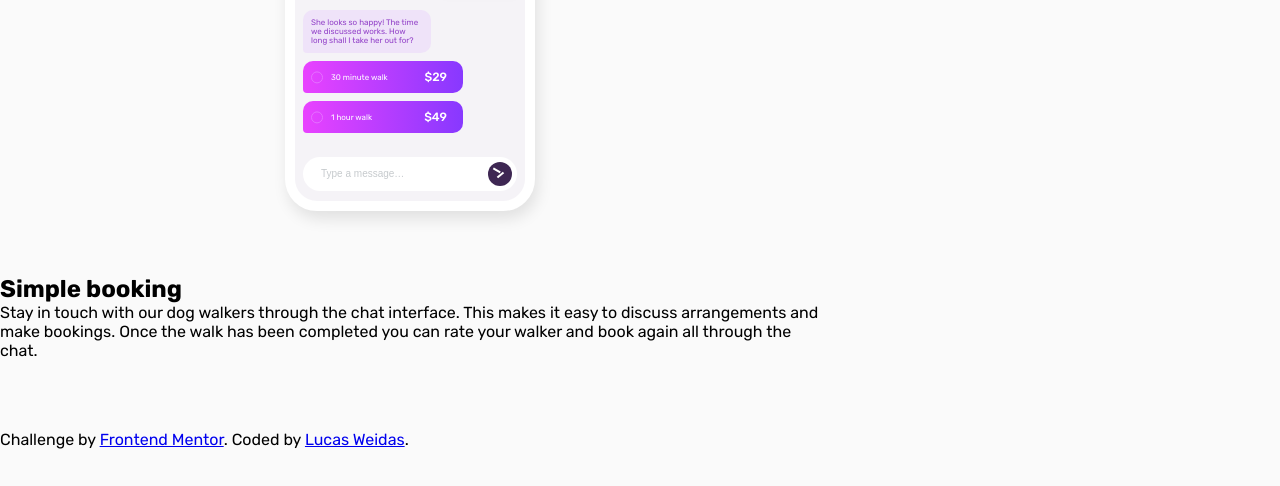
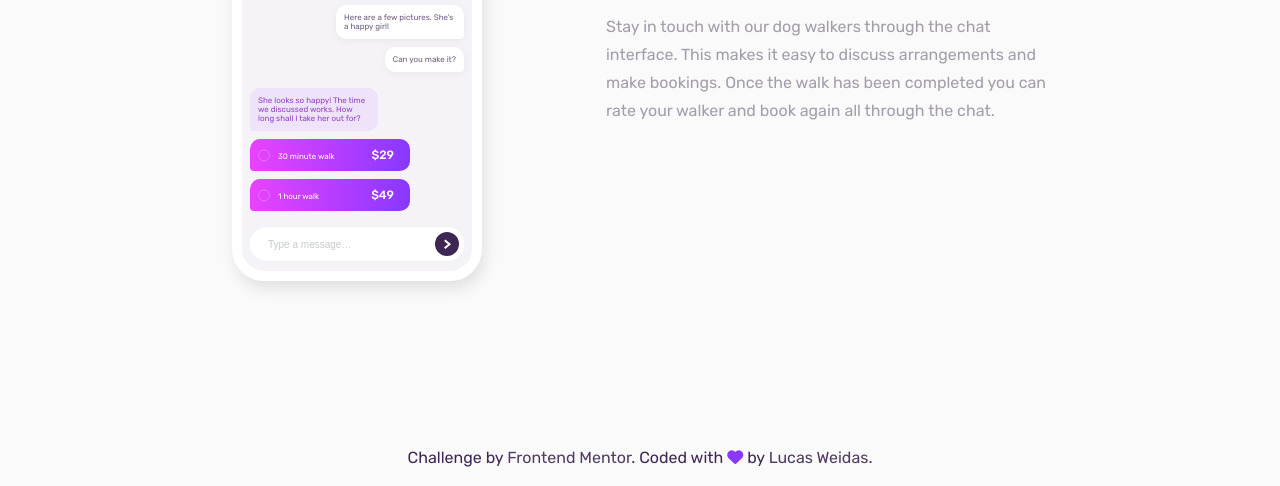
Before and after one commit to lucasweidas/chat-app-css-illustration-master, a plain HTML site: page index.html in a window 1280 px wide. Shown: the part 370-856 px from the top of the page. Before the commit the page ends 819 px from the top, so only its background shows below. Drawn offline with Linux system fonts and the light colour scheme.

Commit message:
project update

```diff
--- a/css/style.css
+++ b/css/style.css
@@ -37,6 +37,8 @@
 /* General Styles */
 body {
   width: 100%;
+  display: grid;
+  place-items: center;
   font-family: var(--ff-default);
   background-color: var(--clr-body-bg);
 }
@@ -61,9 +63,10 @@ button {
 
 /****************************************/
 /* Phone Container */
-#phone {
+.phone {
   width: 250px;
-  height: 510px;
+  height: 502px;
+  flex-shrink: 0;
   background-color: var(--clr-app-bg);
   border: 0.625rem solid var(--clr-white);
   border-radius: 2rem;
@@ -72,7 +75,7 @@ button {
   overflow: hidden;
 }
 
-#phone::before {
+.phone::before {
   content: '';
   width: 130px;
   height: 18px;
@@ -297,11 +300,12 @@ button {
   background-color: var(--clr-white);
   border-radius: 1.063rem;
   padding: 0.313rem;
-  /* margin-block-start: 0.5rem; */
-  margin-block-start: auto;
+  margin-block-start: 0.5rem;
 }
 
 #inp-text {
+  width: calc(100% - 1.75rem);
+  height: 100%;
   font-size: 0.625rem;
   border: none;
   padding-inline-start: 0.813rem;
@@ -328,7 +332,7 @@ button {
   content: '';
   display: block;
   width: 2px;
-  height: 8px;
+  height: 7px;
   position: absolute;
   top: 0.5rem;
   left: 0.5rem;
@@ -336,12 +340,89 @@ button {
 }
 
 #btn-submit::before {
-  transform: rotate(50deg) translate(3px, -2px);
+  transform: rotate(50deg) translate(4px, -1px);
 }
 
 #btn-submit::after {
-  transform: rotate(120deg) translate(-3px, 2px);
+  transform: rotate(-50deg) translate(3px, 2px);
+}
+
+/* Intro Container */
+.intro {
+  max-width: calc(442px + 3rem);
+  text-align: center;
+  padding-inline: 1.5rem;
+}
+
+.intro h1 {
+  font-size: 2.375rem;
+  font-weight: 500;
+  color: var(--clr-text-05);
+  margin-block-end: 2rem;
+}
+
+.intro p {
+  color: var(--clr-text-06);
+  line-height: 1.75em;
+}
+
+/* Footer */
+.attribution {
+  color: var(--clr-text-05);
+  text-align: center;
+  line-height: 1.5em;
+  padding: 1rem;
+}
+
+.attribution a {
+  color: inherit;
+  opacity: 0.9;
+  text-decoration: none;
+}
+
+.attribution a:hover,
+.attribution a:focus-visible {
+  color: var(--clr-text-02);
+  text-decoration: underline;
+}
+
+.fa-heart {
+  color: var(--clr-light-violet);
 }
 
 /****************************************/
 /* Media Queries */
+@media (min-width: 375px) {
+  .intro {
+    max-width: calc(442px + 4rem);
+    padding-inline: 2rem;
+  }
+}
+
+@media (min-width: 768px) {
+  body {
+    padding-inline: 2rem;
+  }
+
+  main {
+    flex-direction: row;
+    align-items: center;
+    justify-content: center;
+    gap: 4.5rem 2rem;
+  }
+
+  .intro {
+    text-align: start;
+  }
+}
+
+@media (min-width: 1024px) {
+  main {
+    column-gap: 7.75rem;
+  }
+
+  .intro {
+    max-width: 442px;
+    padding-inline: 0;
+  }
+}
--- a/index.html
+++ b/index.html
@@ -6,11 +6,12 @@
   <link rel="icon" type="image/png" sizes="32x32" href="./images/favicon-32x32.png">
   <title>Frontend Mentor | Chat App Illustration</title>
   <link rel="stylesheet" href="css/style.css">
+  <link rel="stylesheet" href="https://cdnjs.cloudflare.com/ajax/libs/font-awesome/6.1.1/css/all.min.css" integrity="sha512-KfkfwYDsLkIlwQp6LFnl8zNdLGxu9YAA1QvwINks4PhcElQSvqcyVLLD9aMhXd13uQjoXtEKNosOWaZqXgel0g==" crossorigin="anonymous" referrerpolicy="no-referrer" />
 </head>
 <body>
   <main>
     <!-- Phone Container -->
-    <div id="phone">
+    <div class="phone">
       <!-- App Header -->
       <div class="app-header">
         <div class="card">
@@ -66,7 +67,7 @@
   <footer>
     <p class="attribution">
       Challenge by <a href="https://www.frontendmentor.io?ref=challenge" target="_blank">Frontend Mentor</a>.
-      Coded by <a href="https://github.com/LucasWeidas" target="_blank">Lucas Weidas</a>.
+      Coded with <i class="fa-solid fa-heart"></i> by <a href="https://github.com/LucasWeidas" target="_blank">Lucas Weidas</a>.
     </p>
   </footer>
 </body>
```
